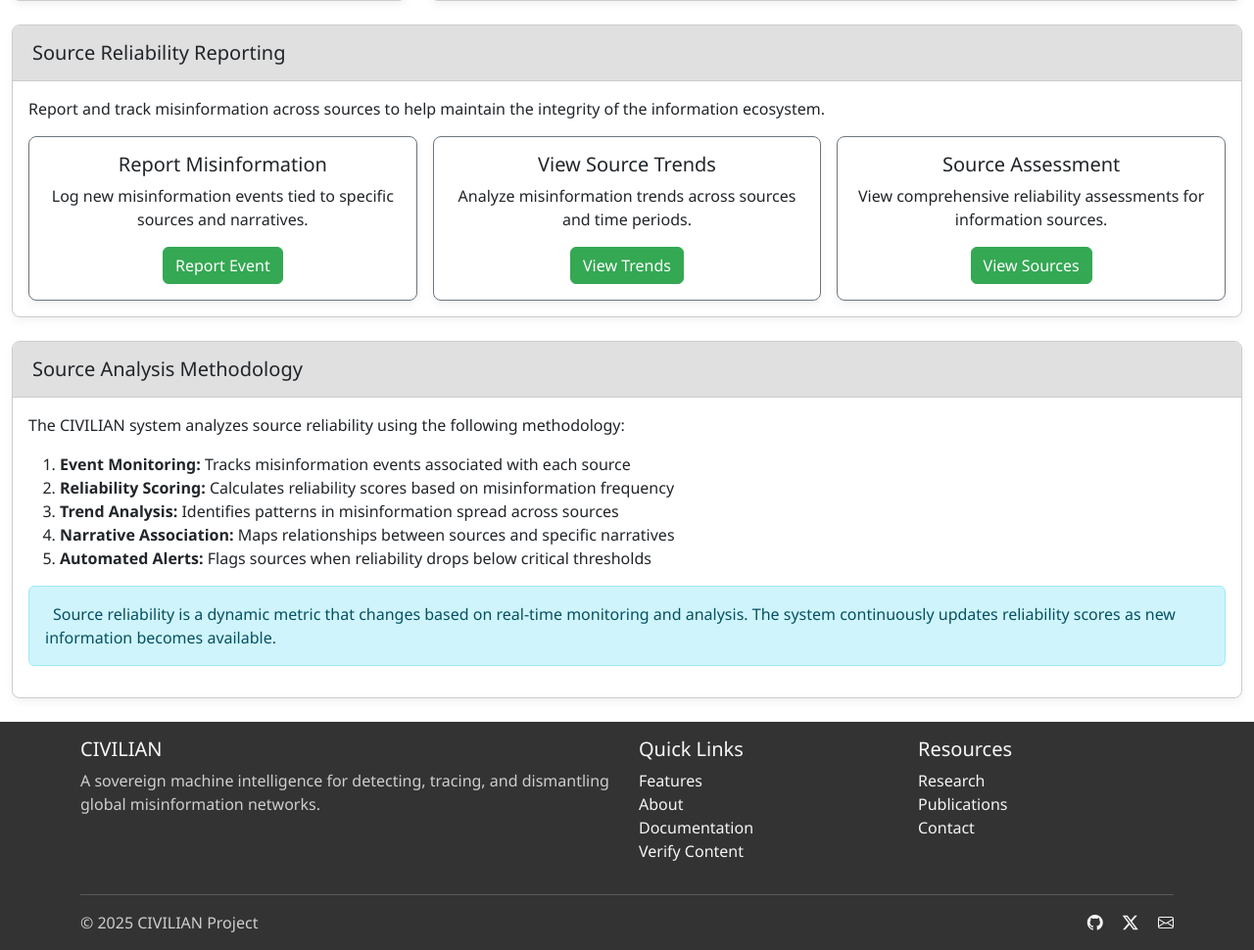
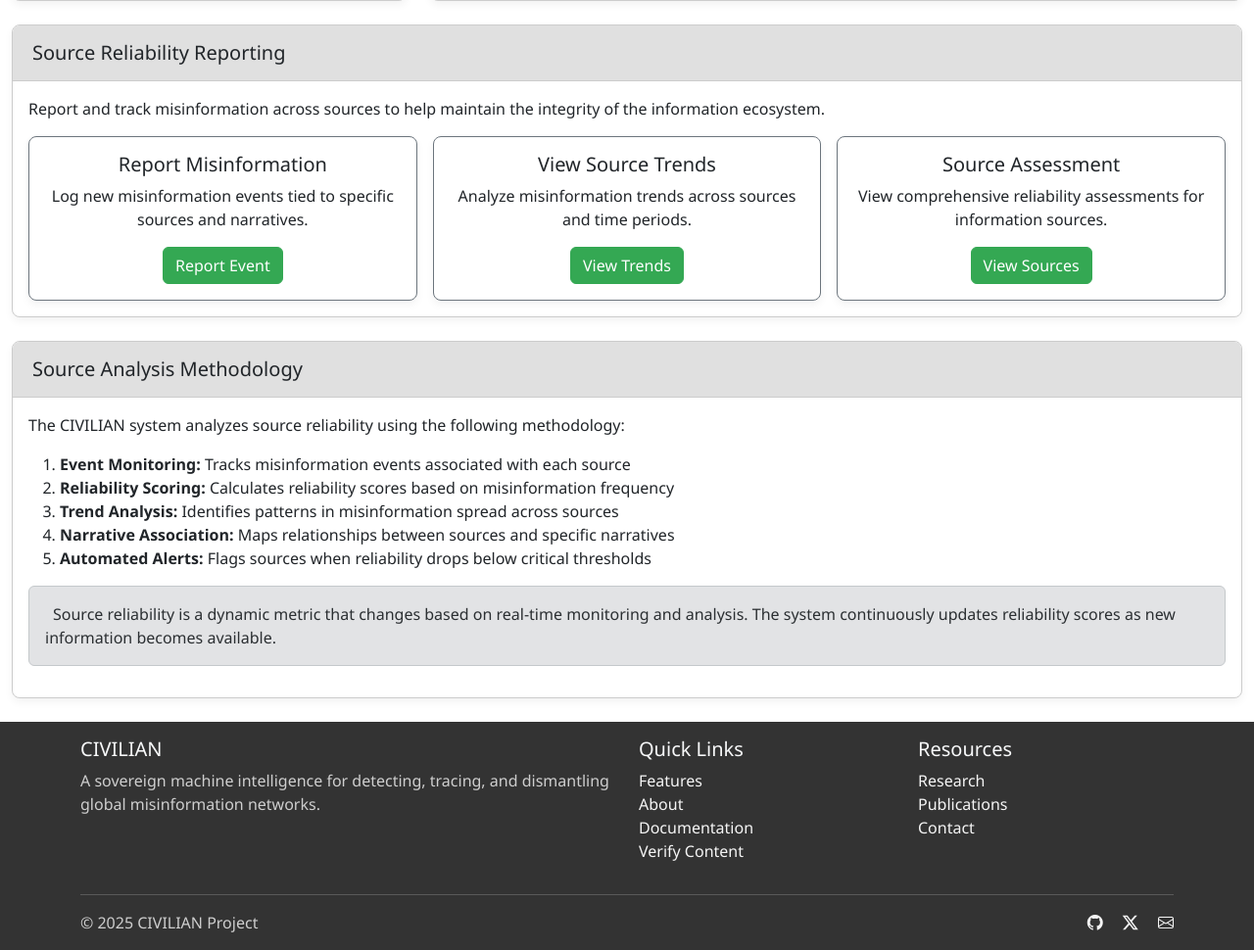
Before and after one commit to Ideklolhehe/MisinfoTracker101, a Flask app: page /dashboard/dashboard/source-reliability in a window 1280 px wide. Shown: the part 488-1458 px from the top of the page at 98% size. Run offline with Flask 3, Linux system fonts and the light colour scheme; the visitor is signed in with stand-in values (Sample User, id 1); data comes from the database, SQL or seed files in the repository; data that the repository does not hold is empty; parts of the project's set-up code (start-up, migrations or seed data) failed here and were passed over.

Commit message:
Improve the look and feel of source reliability pages on the dashboard
Update color scheme to secondary across source reliability templates.

Replit-Commit-Author: Agent
Replit-Commit-Session-Id: caa5592c-76f1-4140-bf92-8ee2864d879c
Replit-Commit-Screenshot-Url: https://storage.googleapis.com/screenshot-production-us-central1/de1038ba-ecc6-46a3-a233-c6347cc5bc06/f9ecfd54-883b-4a79-95fe-c1ef4fc0bb10.jpg

```diff
--- a/templates/dashboard/source_reliability.html
+++ b/templates/dashboard/source_reliability.html
@@ -114,7 +114,7 @@
                         <div class="col-md-4">
                             <div class="card border-secondary h-100">
                                 <div class="card-body text-center">
-                                    <i class="fas fa-chart-line fa-3x text-info mb-3"></i>
+                                    <i class="fas fa-chart-line fa-3x text-secondary mb-3"></i>
                                     <h5>View Source Trends</h5>
                                     <p class="card-text">Analyze misinformation trends across sources and time periods.</p>
                                     <a href="#" class="btn btn-secondary">View Trends</a>
@@ -124,7 +124,7 @@
                         <div class="col-md-4">
                             <div class="card border-secondary h-100">
                                 <div class="card-body text-center">
-                                    <i class="fas fa-shield-alt fa-3x text-success mb-3"></i>
+                                    <i class="fas fa-shield-alt fa-3x text-secondary mb-3"></i>
                                     <h5>Source Assessment</h5>
                                     <p class="card-text">View comprehensive reliability assessments for information sources.</p>
                                     <a href="{{ url_for('dashboard.source_reliability') }}" class="btn btn-secondary">View Sources</a>
@@ -152,7 +152,7 @@
                         <li><strong>Narrative Association:</strong> Maps relationships between sources and specific narratives</li>
                         <li><strong>Automated Alerts:</strong> Flags sources when reliability drops below critical thresholds</li>
                     </ol>
-                    <div class="alert alert-info">
+                    <div class="alert alert-secondary">
                         <i class="fas fa-info-circle me-2"></i>
                         Source reliability is a dynamic metric that changes based on real-time monitoring and analysis. The system continuously updates reliability scores as new information becomes available.
                     </div>
```
Also changed, not shown: templates/dashboard/source_reliability_detail.html (+5 -5 lines).
